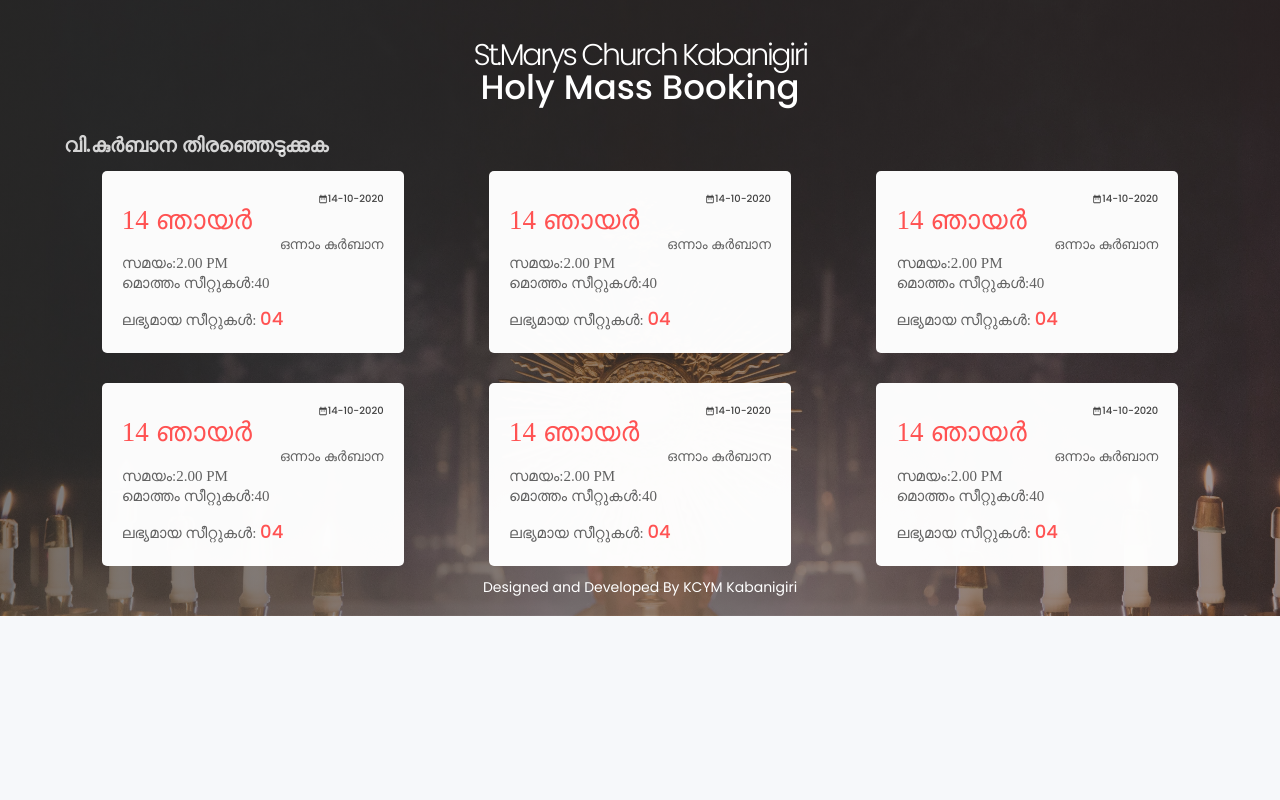
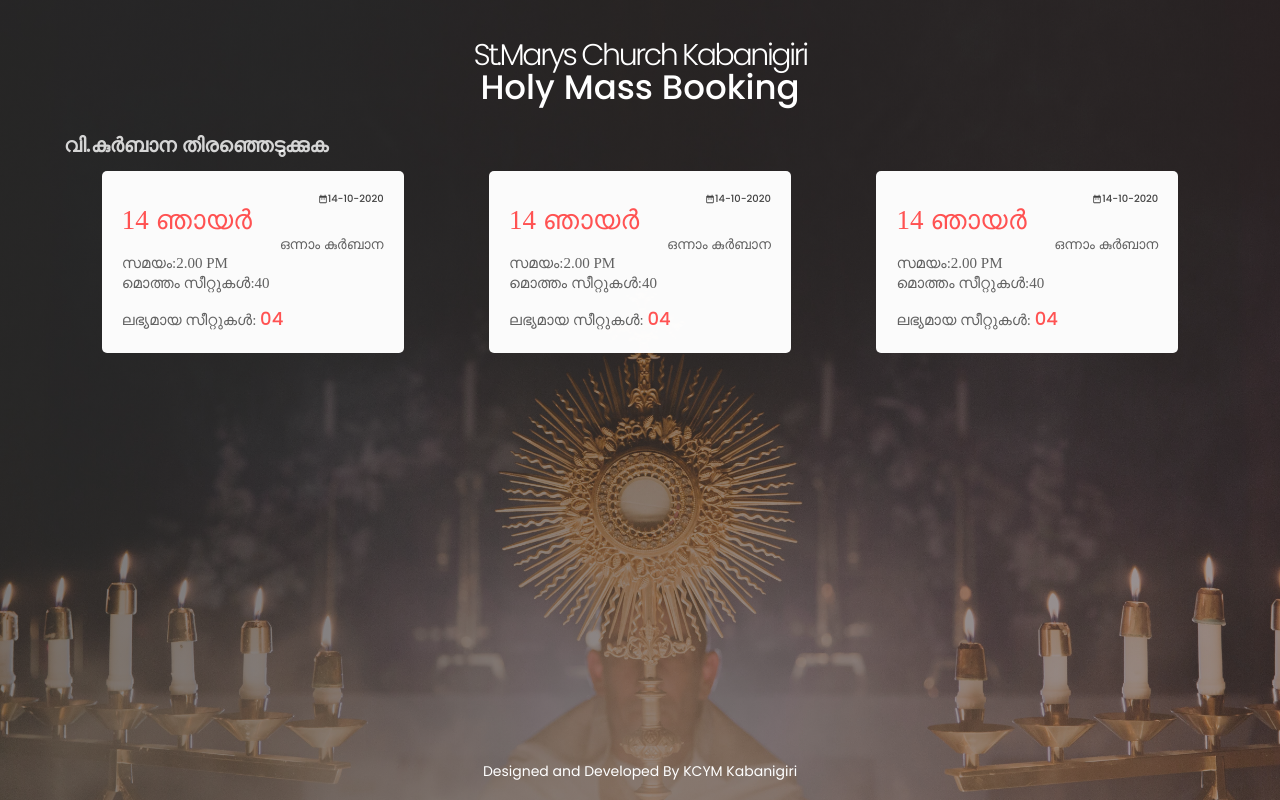
Before and after one commit to donjosemathew/HolyMass-booking, a React (Create React App) app: page /bookholymass in a window 1280 px wide. Built offline with nearby package versions, Linux system fonts and the light colour scheme; a web font is replaced by a local one.

Commit message:
Book Page

```diff
--- a/src/Pages/book.js
+++ b/src/Pages/book.js
@@ -64,54 +64,6 @@ const BookMass = () => {
                   ലഭ്യമായ സീറ്റുകൾ: <span>04</span>
                 </p>
               </div>{" "}
-              <div className="item">
-                <p className="item__date">
-                  <MdDateRange />
-                  14-10-2020
-                </p>
-                <p className="item__datebig">14 ഞായര്‍</p>
-                <p className="item__type">ഒന്നാം കുർബാന</p>
-                <p className="item__descrip">സമയം:2.00 PM</p>
-
-                <p className="item__available item__descrip">
-                  മൊത്തം സീറ്റുകൾ:40
-                </p>
-                <p className="item__total item__descrip">
-                  ലഭ്യമായ സീറ്റുകൾ: <span>04</span>
-                </p>
-              </div>
-              <div className="item">
-                <p className="item__date">
-                  <MdDateRange />
-                  14-10-2020
-                </p>
-                <p className="item__datebig">14 ഞായര്‍</p>
-                <p className="item__type">ഒന്നാം കുർബാന</p>
-                <p className="item__descrip">സമയം:2.00 PM</p>
-
-                <p className="item__available item__descrip">
-                  മൊത്തം സീറ്റുകൾ:40
-                </p>
-                <p className="item__total item__descrip">
-                  ലഭ്യമായ സീറ്റുകൾ: <span>04</span>
-                </p>
-              </div>
-              <div className="item">
-                <p className="item__date">
-                  <MdDateRange />
-                  14-10-2020
-                </p>
-                <p className="item__datebig">14 ഞായര്‍</p>
-                <p className="item__type">ഒന്നാം കുർബാന</p>
-                <p className="item__descrip">സമയം:2.00 PM</p>
-
-                <p className="item__available item__descrip">
-                  മൊത്തം സീറ്റുകൾ:40
-                </p>
-                <p className="item__total item__descrip">
-                  ലഭ്യമായ സീറ്റുകൾ: <span>04</span>
-                </p>
-              </div>
             </div>
           </div>
         </div>
--- a/src/Pages/books.scss
+++ b/src/Pages/books.scss
@@ -9,13 +9,16 @@ h3 {
   min-height: 100vh;
   height: auto;
   @media only screen and (max-width: 56.25em) {
-    height: auto;
+    height: 100vh !important;
   }
 }
 .sectionbook {
   width: 90%;
   &__list {
     //padding: 1rem;
+    @media only screen and (max-width: 56.25em) {
+      height: 100% !important;
+    }
     display: grid;
     grid-gap: 1rem;
     grid-template-columns: repeat(3, 1fr);
@@ -87,6 +90,7 @@ h3 {
 .container2 {
   width: 100%;
   height: auto;
+  min-height: 100%;
   background-position: center;
   background-size: cover;
   background-image: linear-gradient(
--- a/src/Pages/home.scss
+++ b/src/Pages/home.scss
@@ -78,8 +78,8 @@ h1 {
   }
 }
 .footerText {
-  //position: absolute;
-  ///bottom: 0;
+  position: absolute;
+  bottom: 0;
   width: 100%;
   text-align: center;
   font-size: 1.4rem;
```
